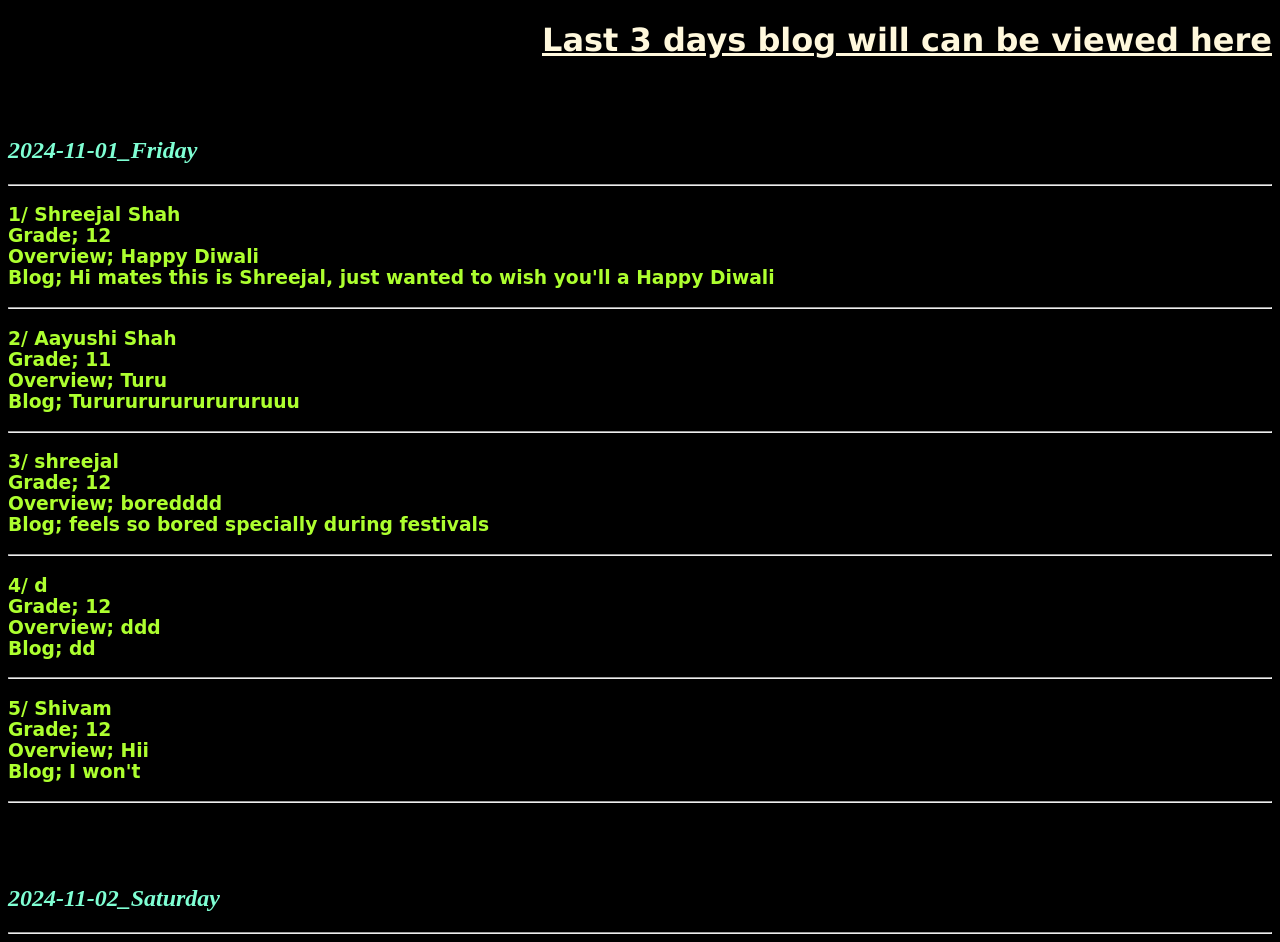
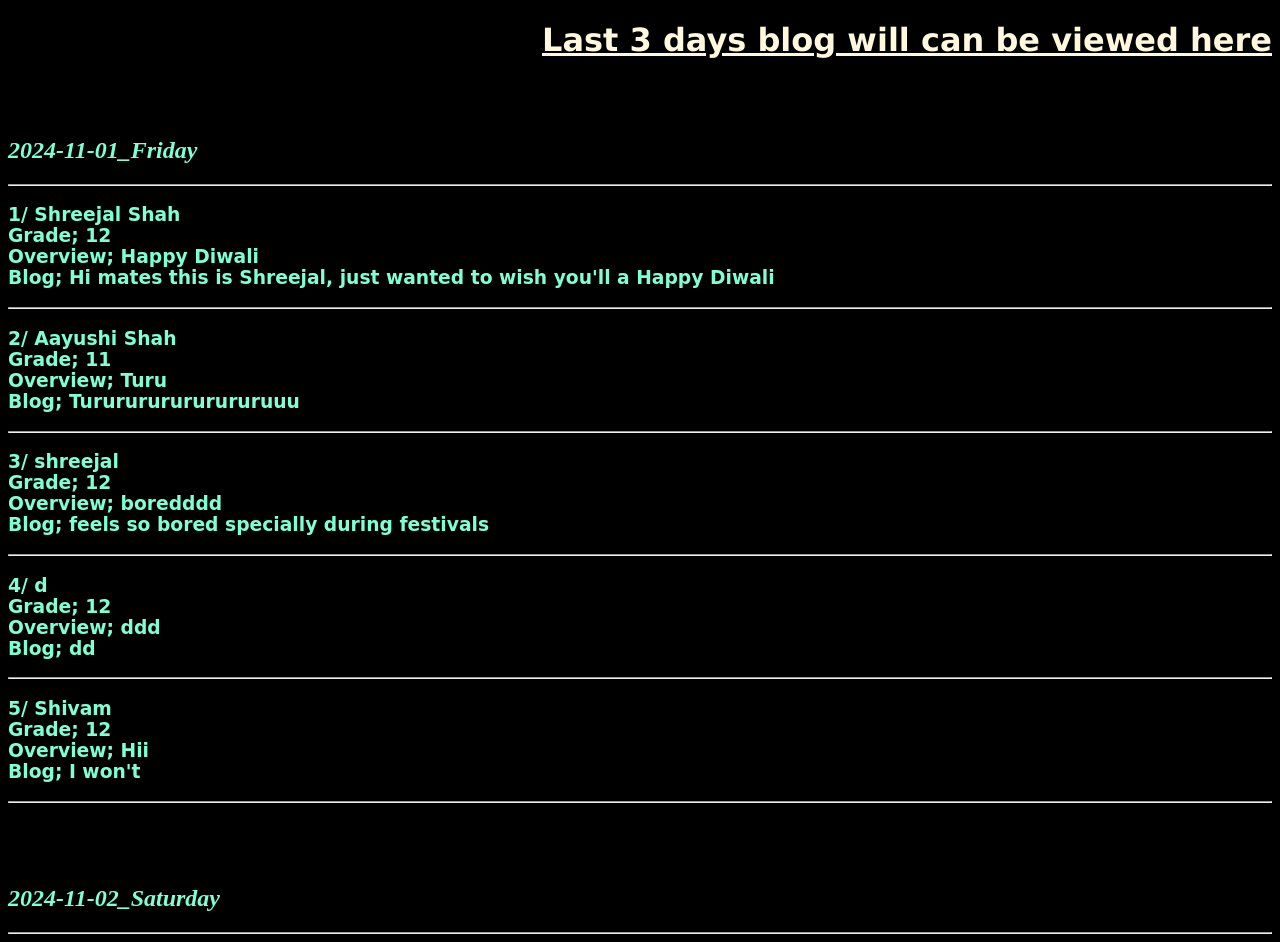
Before and after one commit to shreejalshah/BlogList, a plain HTML site: page index.html in a window 1280 px wide. Drawn offline with Linux system fonts and the light colour scheme.

Commit message:
Update list.css

```diff
--- a/list.css
+++ b/list.css
@@ -10,7 +10,7 @@ h2{
 }
 
 h3{
-    color: greenyellow;
+    color: aquamarine;
     font-family: cursive;
     <hr>
 }
```
